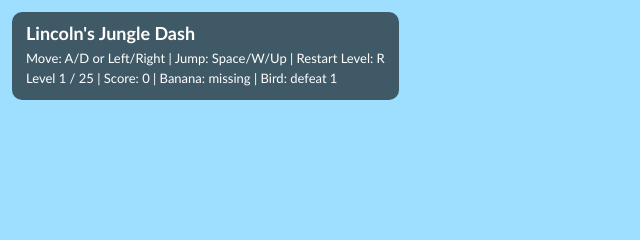
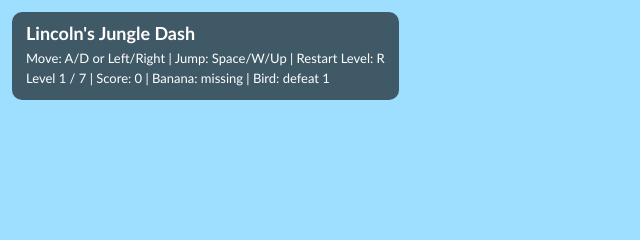
Before and after one commit to kenkenling/lincoln_study_room, a plain HTML site: page index.html in a window 1280 px wide. Shown: the top 240 px of the page, 0-640 px from the left. Drawn offline with nearby package versions, Linux system fonts and the light colour scheme; animation ran at ten frames a second.

Commit message:
Set game to 7 levels and sync UI/README text

```diff
--- a/game.js
+++ b/game.js
@@ -271,7 +271,7 @@ function generateLevel(levelIndex) {
   };
 }
 
-const levels = Array.from({ length: 25 }, (_, i) => generateLevel(i));
+const levels = Array.from({ length: 7 }, (_, i) => generateLevel(i));
 
 const active = {
   platforms: [],
--- a/index.html
+++ b/index.html
@@ -10,7 +10,7 @@
   <div id="hud">
     <h1>Lincoln's Jungle Dash</h1>
     <p>Move: A/D or Left/Right | Jump: Space/W/Up | Restart Level: R</p>
-    <p id="status">Level 1 / 5</p>
+    <p id="status">Level 1 / 7</p>
   </div>
   <div id="overlay" class="hidden">
     <div class="card">
```
Also changed, not shown: 1 other file.
